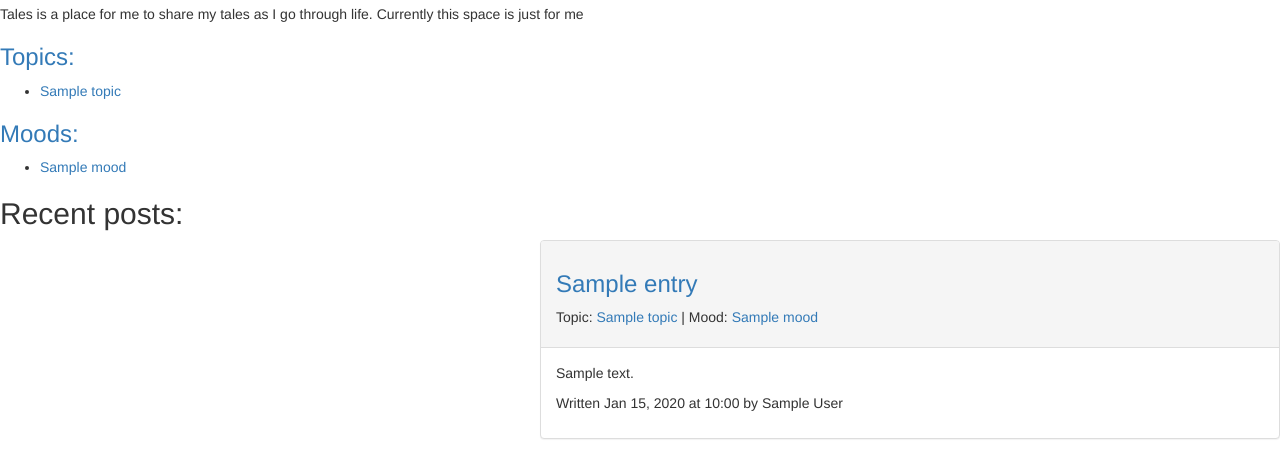
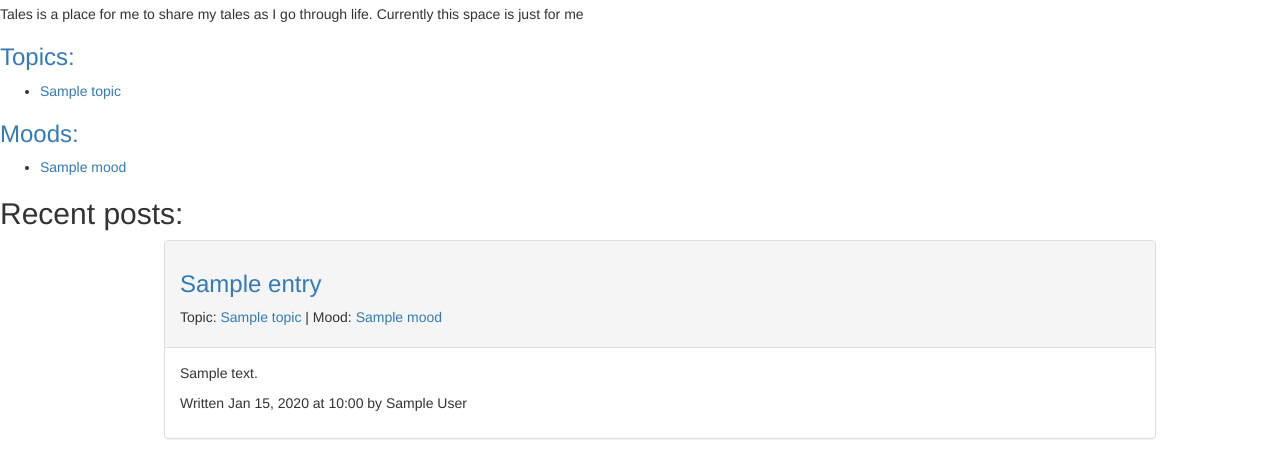
Before and after one commit to nikolajlauridsen/BanterBytes, a Django app: template tales/templates/tales/index.html in a window 1280 px wide. Shown: the part 342-801 px from the top of the page. Run offline with Django 3.2, Linux system fonts and the light colour scheme; the template is opened without the code that fills it: most values are stand-ins (such as "Sample title", 1, 10 or a date in 2020); some libraries are stand-ins or nearby versions.

Commit message:
refining use of css files

```diff
--- a/tale/urls.py
+++ b/tale/urls.py
@@ -15,10 +15,8 @@ Including another URLconf
 """
 from django.conf.urls import include, url
 from django.contrib import admin
-from django.conf import settings
-from django.conf.urls.static import static
 
 urlpatterns = [
     url(r'^admin/', admin.site.urls),
     url(r'', include('tales.urls', namespace='tales')),
-] + static(settings.STATIC_URL, document_root=settings.STATIC_ROOT)
+]
--- a/tales/static/css/blog.css
+++ b/tales/static/css/blog.css
@@ -1,7 +1,4 @@
 .panel-default{
-    margin-left:500px;
+    margin-left:10%;
+    margin-right:10%;
 }
-
-.body{
-    background-color: black;
-}
```
